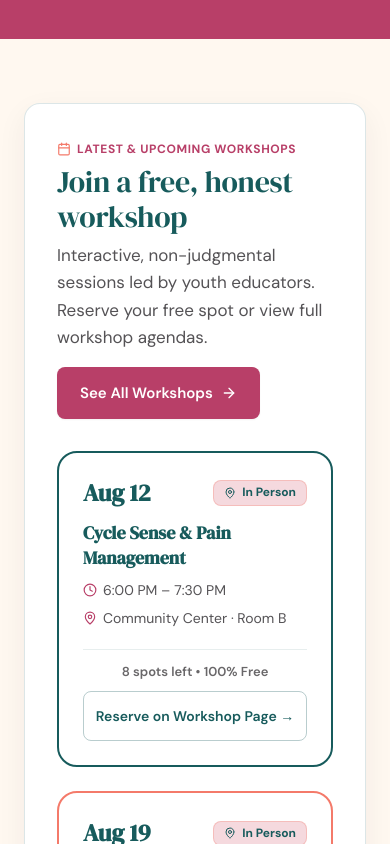
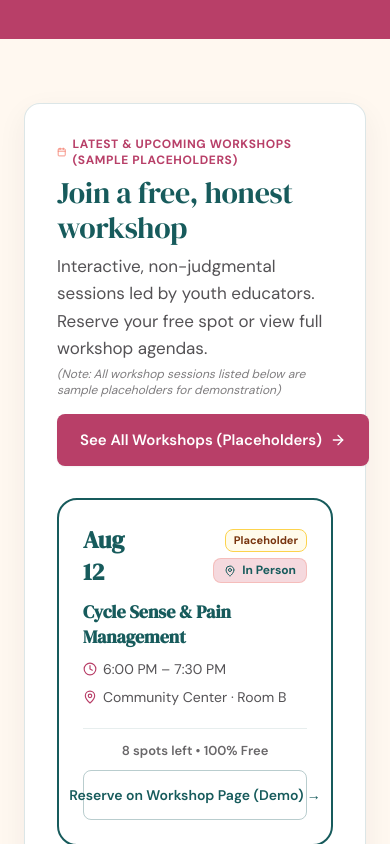
Before and after one commit to sjmaverick26/reprous-webapp, a Next.js app: page / in a window 390 px wide. Shown: the part 10580-11424 px from the top of the page. Built offline with nearby package versions, Linux system fonts and the light colour scheme; no server answers.

Commit message:
docs(workshops): label workshop sessions, agendas, and forms as placeholders

```diff
--- a/src/components/pages/HomeView.tsx
+++ b/src/components/pages/HomeView.tsx
@@ -1154,13 +1154,16 @@ export function HomeView({ onNavigate, onSelectLang }: HomeViewProps) {
               <div>
                 <div className="inline-flex items-center gap-1.5 text-xs font-bold uppercase tracking-wider text-raspberry mb-2 font-sans">
                   <Calendar className="w-3.5 h-3.5 text-coral" />
-                  Latest &amp; Upcoming Workshops
+                  Latest &amp; Upcoming Workshops (Sample Placeholders)
                 </div>
                 <h2 className="text-3xl md:text-[42px] lg:text-[48px] font-normal font-serif text-deep-teal leading-[1.15]">
                   Join a free, honest workshop
                 </h2>
-                <p className="text-[17px] md:text-[18px] text-charcoal/80 max-w-xl mt-2 mb-0 font-sans">
+                <p className="text-[17px] md:text-[18px] text-charcoal/80 max-w-xl mt-2 mb-1 font-sans">
                   Interactive, non-judgmental sessions led by youth educators. Reserve your free spot or view full workshop agendas.
+                </p>
+                <p className="text-xs text-charcoal/60 font-sans italic m-0">
+                  (Note: All workshop sessions listed below are sample placeholders for demonstration)
                 </p>
               </div>
 
@@ -1169,7 +1172,7 @@ export function HomeView({ onNavigate, onSelectLang }: HomeViewProps) {
                 variant="default"
                 className="bg-raspberry text-white hover:bg-raspberry/90 gap-2 self-start md:self-end whitespace-nowrap shadow-sm text-[15px]"
               >
-                See All Workshops
+                See All Workshops (Placeholders)
                 <ArrowRight className="w-4 h-4" />
               </Button>
             </div>
@@ -1193,6 +1196,10 @@ export function HomeView({ onNavigate, onSelectLang }: HomeViewProps) {
                       <span className="font-serif text-2xl font-bold text-deep-teal">
                         {session.date}
                       </span>
+                      <div className="flex items-center gap-1.5 flex-wrap justify-end">
+                        <span className="text-[11px] font-bold px-2 py-0.5 rounded bg-amber-50 text-amber-900 border border-amber-300">
+                          Placeholder
+                        </span>
                         <span
                           className={`text-[12px] font-bold px-2.5 py-0.5 rounded inline-flex items-center gap-1.5 ${
                             session.isOnline
@@ -1212,6 +1219,7 @@ export function HomeView({ onNavigate, onSelectLang }: HomeViewProps) {
                             </>
                           )}
                         </span>
+                      </div>
                     </div>
 
                     <h3 className="text-lg md:text-xl font-bold text-deep-teal mb-2 line-clamp-2 leading-snug">
@@ -1239,7 +1247,7 @@ export function HomeView({ onNavigate, onSelectLang }: HomeViewProps) {
                       variant="secondary"
                       className="w-full text-[14px] font-semibold gap-1.5 text-deep-teal border-deep-teal/30 hover:bg-deep-teal/5 hover:text-deep-teal active:text-deep-teal focus-visible:text-deep-teal"
                     >
-                      Reserve on Workshop Page →
+                      Reserve on Workshop Page (Demo) →
                     </Button>
                   </div>
                 </Card>
--- a/src/components/pages/WorkshopsView.tsx
+++ b/src/components/pages/WorkshopsView.tsx
@@ -93,14 +93,18 @@ export function WorkshopsView() {
     <div className="max-w-[1100px] mx-auto px-6 py-12 flex flex-col gap-16">
       {/* Header */}
       <div className="text-center max-w-2xl mx-auto">
-        <div className="text-[13px] font-bold font-sans uppercase tracking-wider text-berry mb-2">
-          Workshops
+        <div className="inline-flex items-center gap-1.5 px-3.5 py-1 rounded-full text-xs font-bold font-sans uppercase tracking-wider bg-amber-50 text-amber-900 border border-amber-300 mb-3 shadow-2xs">
+          <Sparkles className="w-3.5 h-3.5 text-amber-600" />
+          <span>Workshops &amp; Sessions (Sample Placeholders)</span>
         </div>
         <h1 className="text-4xl md:text-[64px] lg:text-[72px] font-normal font-serif text-plum leading-[1.08] mb-4">
           Free, interactive workshops
         </h1>
-        <p className="text-[17px] md:text-[18px] text-ink/80 leading-relaxed mb-6 font-sans">
+        <p className="text-[17px] md:text-[18px] text-ink/80 leading-relaxed mb-3 font-sans">
           Hands-on 90-minute sessions in schools and community centers. No tests, no awkwardness — just real facts, honest discussion, and practical skills.
+        </p>
+        <p className="text-xs text-charcoal/60 font-sans italic m-0">
+          (Note: All workshop dates, locations, schedules, and reviews shown below are sample placeholders for demonstration purposes)
         </p>
       </div>
 
@@ -143,7 +147,7 @@ export function WorkshopsView() {
       <div className="max-w-2xl mx-auto w-full">
         <div className="text-center mb-6">
           <div className="text-xs font-extrabold uppercase tracking-wider text-deep-teal">
-            Sample Agenda • 90 Minutes
+            Sample Agenda • 90 Minutes (Placeholder Format)
           </div>
         </div>
         <Card className="p-4 md:p-8 divide-y divide-deep-teal/10 bg-white shadow-xs border-2 border-deep-teal">
@@ -165,7 +169,7 @@ export function WorkshopsView() {
       <div>
         <div className="text-center mb-6">
           <div className="text-xs font-extrabold uppercase tracking-wider text-berry/75">
-            From Past Workshops
+            From Past Workshops (Placeholder Photo Gallery)
           </div>
         </div>
         <div className="grid grid-cols-2 md:grid-cols-4 gap-4">
@@ -221,11 +225,14 @@ export function WorkshopsView() {
       <div>
         <div className="text-center mb-8">
           <div className="text-[13px] font-bold font-sans uppercase tracking-wider text-deep-teal mb-2">
-            Upcoming Sessions
+            Upcoming Sessions (Sample Placeholders)
           </div>
           <h2 className="text-3xl md:text-[44px] lg:text-[50px] font-normal font-serif text-deep-teal leading-[1.15]">
             Join an upcoming free workshop
           </h2>
+          <p className="text-xs text-charcoal/60 font-sans mt-2">
+            (All workshop sessions listed below are placeholders for demonstration purposes)
+          </p>
         </div>
 
         <div className="grid grid-cols-1 md:grid-cols-3 gap-6">
@@ -240,6 +247,11 @@ export function WorkshopsView() {
             return (
               <Card key={session.id} className={`p-7 flex flex-col justify-between text-center items-center bg-white shadow-xs ${borderOutline}`}>
                 <div>
+                  <div className="mb-2">
+                    <span className="inline-block px-2.5 py-0.5 rounded-full text-[11px] font-bold bg-amber-100 text-amber-900 border border-amber-300">
+                      Placeholder Workshop
+                    </span>
+                  </div>
                   <div className="font-serif text-3xl font-bold text-deep-teal mb-2">
                     {session.date}
                   </div>
@@ -256,9 +268,9 @@ export function WorkshopsView() {
                 </div>
                 <Button
                   onClick={() => setSelectedSession(session)}
-                  className="w-full text-[14px] font-semibold bg-raspberry hover:bg-raspberry/90 text-white"
+                  className="w-full text-[14px] font-semibold bg-raspberry hover:bg-raspberry/90 text-white cursor-pointer"
                 >
-                  RSVP for Free
+                  RSVP for Free (Placeholder Demo)
                 </Button>
               </Card>
             );
@@ -269,6 +281,9 @@ export function WorkshopsView() {
       {/* Request Workshop for School or Group Banner */}
       <div className="rounded-3xl bg-berry text-cream-card p-8 md:p-12 flex flex-col md:flex-row items-center justify-between gap-6 shadow-lg">
         <div className="max-w-xl text-center md:text-left">
+          <div className="inline-block px-3 py-0.5 rounded-full text-xs font-bold bg-white/20 text-white mb-2">
+            Inquiry &amp; Interest Form (Placeholder Demonstration)
+          </div>
           <h2 className="text-3xl md:text-[42px] lg:text-[48px] font-normal font-serif text-cream-card mb-2 leading-[1.15]">
             Bring ReproUs to your school or group
           </h2>
@@ -279,9 +294,9 @@ export function WorkshopsView() {
         <Button
           onClick={() => setIsRequestModalOpen(true)}
           size="lg"
-          className="bg-white text-raspberry font-bold hover:bg-white/95 hover:text-raspberry active:bg-white/90 active:text-raspberry focus-visible:text-raspberry shadow-md whitespace-nowrap flex-shrink-0"
+          className="bg-white text-raspberry font-bold hover:bg-white/95 hover:text-raspberry active:bg-white/90 active:text-raspberry focus-visible:text-raspberry shadow-md whitespace-nowrap flex-shrink-0 cursor-pointer"
         >
-          Request a workshop
+          Request a workshop (Demo)
         </Button>
       </div>
 
@@ -290,12 +305,16 @@ export function WorkshopsView() {
         <DialogContent className="max-w-md">
           {selectedSession && (
             <div>
-              <DialogHeader className="mb-4">
-                <DialogTitle>Reserve Your Free Spot</DialogTitle>
+              <DialogHeader className="mb-3">
+                <DialogTitle>Reserve Your Free Spot (Placeholder Demo)</DialogTitle>
                 <DialogDescription>
                   {selectedSession.topic} • {selectedSession.date} ({selectedSession.time})
                 </DialogDescription>
               </DialogHeader>
+
+              <div className="p-3 rounded-xl bg-amber-50 border border-amber-300 text-amber-900 text-xs font-sans mb-3 leading-relaxed">
+                <strong>Demonstration Note:</strong> This workshop listing is a mockup placeholder for illustration. Submitting an RSVP is for demonstration only.
+              </div>
 
               {rsvpSuccess ? (
                 <div className="p-6 text-center flex flex-col items-center gap-2">
@@ -343,9 +362,9 @@ export function WorkshopsView() {
       <Dialog open={isRequestModalOpen} onOpenChange={setIsRequestModalOpen}>
         <DialogContent className="max-w-lg">
           <DialogHeader className="mb-4">
-            <DialogTitle>Request a ReproUs Workshop</DialogTitle>
+            <DialogTitle>Request a ReproUs Workshop (Placeholder Demo)</DialogTitle>
             <DialogDescription>
-              Tell us about your group and we will coordinate dates and curriculum fit with you.
+              Tell us about your group and we will coordinate dates and curriculum fit with you (Demonstration form).
             </DialogDescription>
           </DialogHeader>
 
--- a/src/data/workshopsData.ts
+++ b/src/data/workshopsData.ts
@@ -7,6 +7,7 @@ export interface WorkshopSession {
   spotsLeft: string;
   isOnline: boolean;
   topic: string;
+  isPlaceholder?: boolean;
 }
 
 export interface WorkshopReview {
@@ -62,7 +63,8 @@ export const UPCOMING_SESSIONS: WorkshopSession[] = [
     address: "450 Main St, Central City",
     spotsLeft: "8 spots left",
     isOnline: false,
-    topic: "Cycle Sense & Pain Management"
+    topic: "Cycle Sense & Pain Management",
+    isPlaceholder: true
   },
   {
     id: "session-2",
@@ -72,7 +74,8 @@ export const UPCOMING_SESSIONS: WorkshopSession[] = [
     address: "1200 MLK Jr Blvd, Eastside",
     spotsLeft: "Open enrollment",
     isOnline: false,
-    topic: "Body Basics & Anatomy 101"
+    topic: "Body Basics & Anatomy 101",
+    isPlaceholder: true
   },
   {
     id: "session-3",
@@ -82,6 +85,7 @@ export const UPCOMING_SESSIONS: WorkshopSession[] = [
     address: "Zoom link sent upon RSVP",
     spotsLeft: "Open enrollment",
     isOnline: true,
-    topic: "Real Talk: STIs, Consent & Safe Choices"
+    topic: "Real Talk: STIs, Consent & Safe Choices",
+    isPlaceholder: true
   }
 ];
```
Lines whose indentation alone changed are shown as unchanged.
